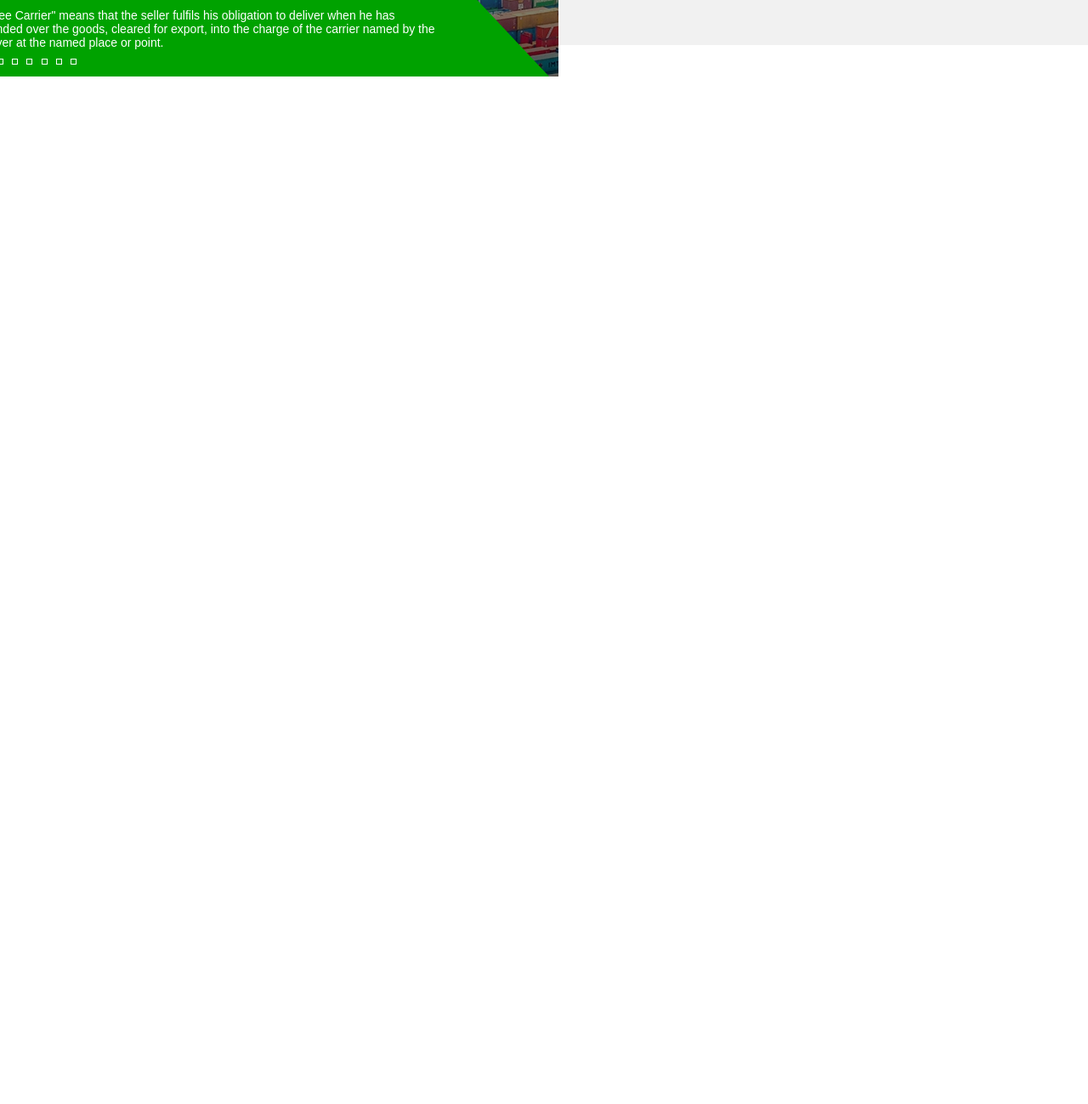
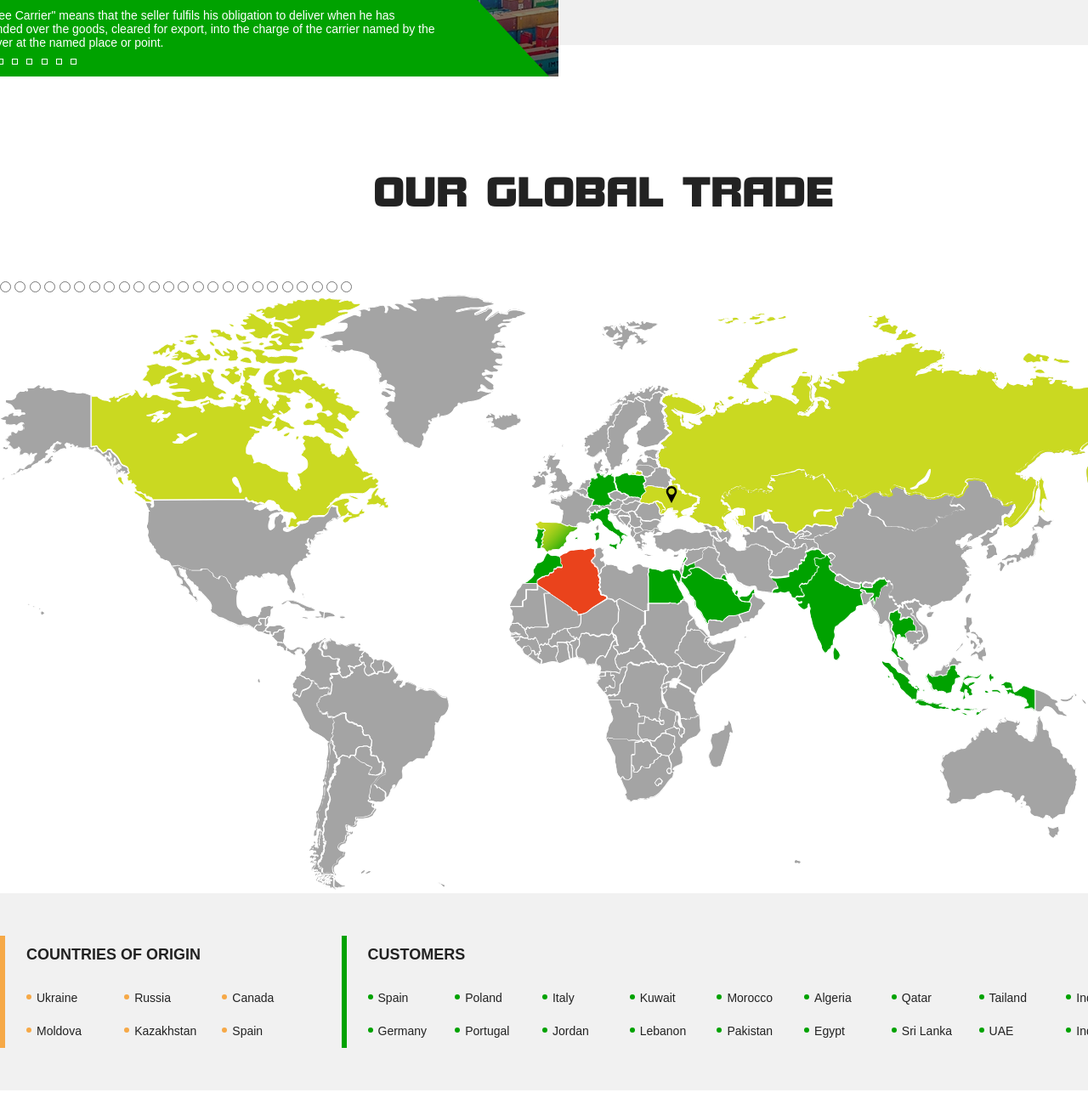
Before and after one commit to TkachAndrey/mobiOS, a website: page app/index.html in a window 1280 px wide. Shown: the part 1973-3272 px from the top of the page at 85% size. Before the commit the page ends 2066 px from the top, so only its background shows below. Drawn offline with nearby package versions, Linux system fonts and the light colour scheme; files whose address does not match are found by name; a web font is replaced by a local one.

Commit message:
section with map

```diff
--- a/app/index.html
+++ b/app/index.html
@@ -334,7 +334,84 @@
   </section>
 
 
-  section.global
+  <section class="global">
+    <div class="container">
+      <div class="global__title">Our global trade</div>
+      <div class="global__points">
+        <input type="radio" name="country" id="Ukraine">
+        <input type="radio" name="country" id="Russia">
+        <input type="radio" name="country" id="Canada">
+        <input type="radio" name="country" id="Moldova">
+        <input type="radio" name="country" id="Kazakhstan">
+        <input type="radio" name="country" id="Spain-O">
+        <input type="radio" name="country" id="Spain-C">
+        <input type="radio" name="country" id="Poland">
+        <input type="radio" name="country" id="Italy">
+        <input type="radio" name="country" id="Kuwait">
+        <input type="radio" name="country" id="Morocco">
+        <input type="radio" name="country" id="Algeria">
+        <input type="radio" name="country" id="Qatar">
+        <input type="radio" name="country" id="Tailand">
+        <input type="radio" name="country" id="India">
+        <input type="radio" name="country" id="Germany">
+        <input type="radio" name="country" id="Portugal">
+        <input type="radio" name="country" id="Jordan">
+        <input type="radio" name="country" id="Lebanon">
+        <input type="radio" name="country" id="Pakistan">
+        <input type="radio" name="country" id="Egypt">
+        <input type="radio" name="country" id="Sri Lanka">
+        <input type="radio" name="country" id="UAE">
+        <input type="radio" name="country" id="Indonesia">
+      </div>
+      <div class="global__map">
+        <img src="images/map.svg" alt="">
+        <div class="global__map-marker">
+          <img src="images/map-marker.svg" alt="">
+        </div>
+      </div>
+    </div>
+  </section>
+
+  <section class="countries">
+    <div class="container">
+      <div class="countries__inner">
+        <div class="countries__origin">
+          <div class="countries__origin-title">Countries of origin</div>
+          <ul class="countries__origin-list">
+            <li class="countries__origin-item"><label for="Ukraine">Ukraine</label></li>
+            <li class="countries__origin-item"><label for="Russia">Russia</label></li>
+            <li class="countries__origin-item"><label for="Canada">Canada</label></li>
+            <li class="countries__origin-item"><label for="Moldova">Moldova</label></li>
+            <li class="countries__origin-item"><label for="Kazakhstan">Kazakhstan</label></li>
+            <li class="countries__origin-item"><label for="Spain-O">Spain</label></li>
+          </ul>
+        </div>
+        <div class="countries__customers">
+          <div class="countries__customers-title">customers</div>
+          <ul class="countries__customers-list">
+            <li class="countries__customers-item"><label for="Spain-C">Spain</label></li>
+            <li class="countries__customers-item"><label for="Poland">Poland</label></li>
+            <li class="countries__customers-item"><label for="Italy">Italy</label></li>
+            <li class="countries__customers-item"><label for="Kuwait">Kuwait</label></li>
+            <li class="countries__customers-item"><label for="Morocco">Morocco</label></li>
+            <li class="countries__customers-item"><label for="Algeria">Algeria</label></li>
+            <li class="countries__customers-item"><label for="Qatar">Qatar</label></li>
+            <li class="countries__customers-item"><label for="Tailand">Tailand</label></li>
+            <li class="countries__customers-item"><label for="India">India</label></li>
+            <li class="countries__customers-item"><label for="Germany">Germany</label></li>
+            <li class="countries__customers-item"><label for="Portugal">Portugal</label></li>
+            <li class="countries__customers-item"><label for="Jordan">Jordan</label></li>
+            <li class="countries__customers-item"><label for="Lebanon">Lebanon</label></li>
+            <li class="countries__customers-item"><label for="Pakistan">Pakistan</label></li>
+            <li class="countries__customers-item"><label for="Egypt">Egypt</label></li>
+            <li class="countries__customers-item"><label for="Sri Lanka">Sri Lanka</label></li>
+            <li class="countries__customers-item"><label for="UAE">UAE</label></li>
+            <li class="countries__customers-item"><label for="Indonesia">Indonesia</label></li>
+          </ul>
+        </div>
+      </div>
+    </div>
+  </section>
 
 
   <script src="https://ajax.googleapis.com/ajax/libs/jquery/3.4.1/jquery.min.js"></script>
--- a/app/scss/_global.scss
+++ b/app/scss/_global.scss
@@ -0,0 +1,129 @@
+.global{
+  padding-top: 150px;
+  &__title{
+    color: $mainColor;
+    font-family: "A_Concepto";
+    font-size: 48px;
+    font-weight: 400;
+    text-transform: uppercase;
+    margin-bottom: 80px;
+    text-align: center;
+  }
+  &__points{
+    & #Russia:checked ~.global__map-marker{
+      top: 170px;
+      left: 250px;
+    }
+    &
+    & #Moldova:checked ~.global__map-marker{
+      top: 230px;
+      left: 768px;
+    }
+    & #Kazakhstan:checked ~.global__map-marker{
+      top: 225px;
+      left: 925px;
+    }
+    & #Spain-O:checked ~.global__map-marker{
+      top: 255px;
+      left: 635px;
+    }
+  }
+  &__map{
+    position: relative;
+    &-marker{
+      width: 20px;
+      position: absolute;
+      left: 780px;
+      top: 225px;
+      transition: all ease 2s;
+    }
+  }
+}
+
+.countries{
+  background-color: $bgGrey;
+  padding: 50px 0;
+  &__inner{
+    display: flex;
+    & li{
+      font-size: 14px;
+      font-weight: 500;
+      padding-left: 12px;
+      margin-right: 30px;
+      position: relative;
+      cursor: pointer;
+      & label{
+        cursor: pointer;
+      }
+      &::before{
+        content: "";
+        display: block;
+        width: 6px;
+        height: 6px;
+        border-radius: 50%;
+        background-color: $activeColor;
+        position: absolute;
+        left: 0;
+        top: 3px;
+      }
+      &.countries__customers-item{
+        &::before{
+          background-color: $greenList;
+        }
+      }
+      &:hover{
+        color: $activeColor;
+        &::before{
+          background-color: red;
+        }
+      }
+      &:checked{
+        color: $activeColor;
+        &::before{
+          background-color: red;
+        }
+      }
+    }
+  }
+  &__origin{
+    padding: 13px 25px;
+    border-left: 6px solid $activeColor;
+    &-title{
+      color: $mainColor;
+      font-family: $baseFontFamily;
+      font-size: 18px;
+      font-weight: 700;
+      text-transform: uppercase;
+      margin-bottom: 35px;
+    }
+    &-list{
+      display: grid;
+      grid-template-columns: 1fr 1fr 1fr;
+      grid-template-rows: 1fr 1fr;
+      grid-row-gap: 25px;
+    }
+  }
+  &__customers{
+    padding: 13px 25px;
+    border-left: 6px solid $greenList;
+    &-title{
+      color: $mainColor;
+      font-family: $baseFontFamily;
+      font-size: 18px;
+      font-weight: 700;
+      text-transform: uppercase;
+      margin-bottom: 35px;
+    }
+    &-list{
+      display: grid;
+      grid-template-columns: repeat(9, 1fr);
+      grid-template-rows: 1fr 1fr;
+      grid-row-gap: 25px;
+    }
+  }
+}
+
+input[type="radio"] #Canada:checked ~.global__map-marker{
+  top: 175px;
+  left: 815px;
+}
--- a/app/scss/_vars.scss
+++ b/app/scss/_vars.scss
@@ -17,3 +17,4 @@ $menuColor: #dae7ef;
 $borderColor: #dcdcdc;
 $bgGrey: #f1f1f1;
 $roundColor: #969696;
+$greenList: #00a200;
```
Also changed, not shown: app/css/style.min.css, app/images/map-marker.svg (added), app/images/map.svg (added).
